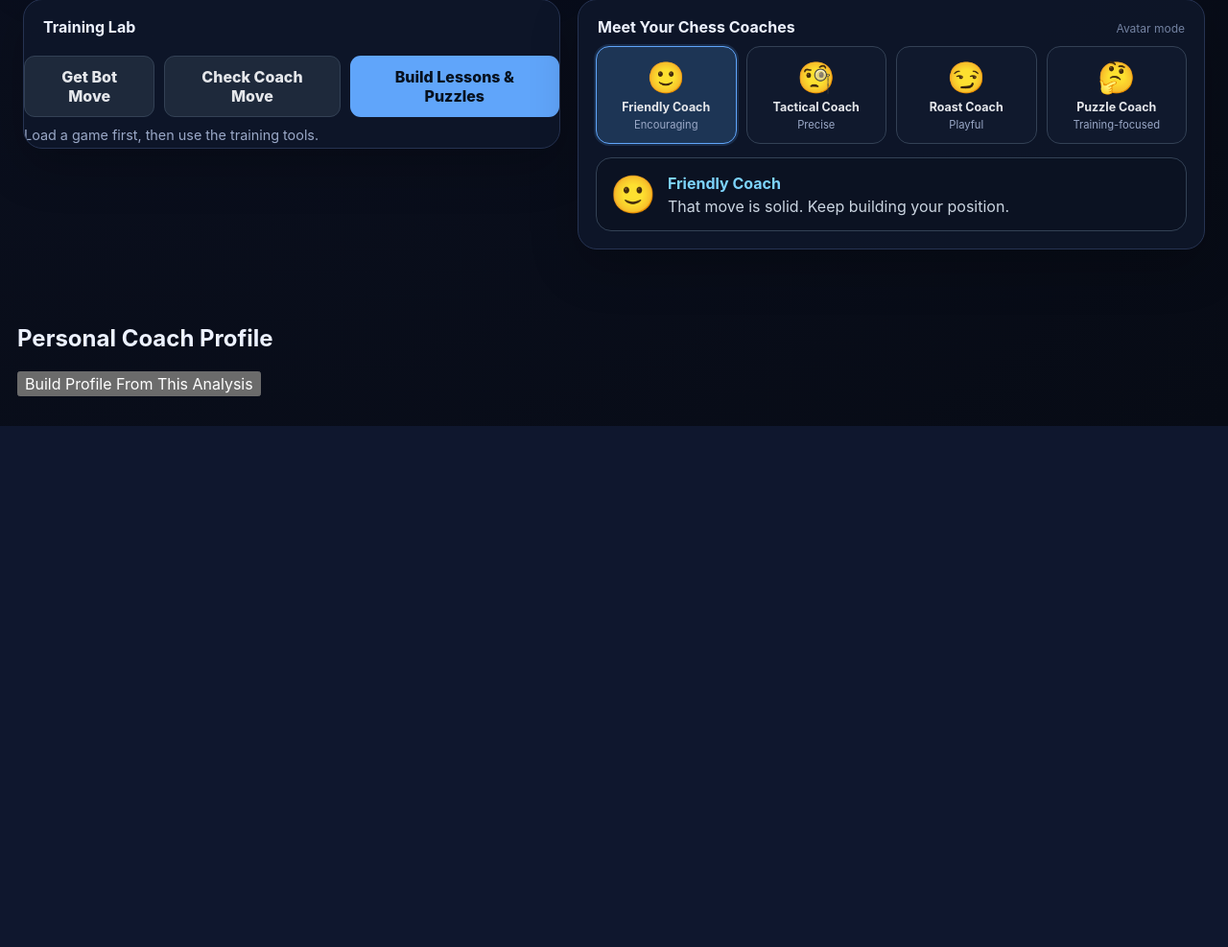
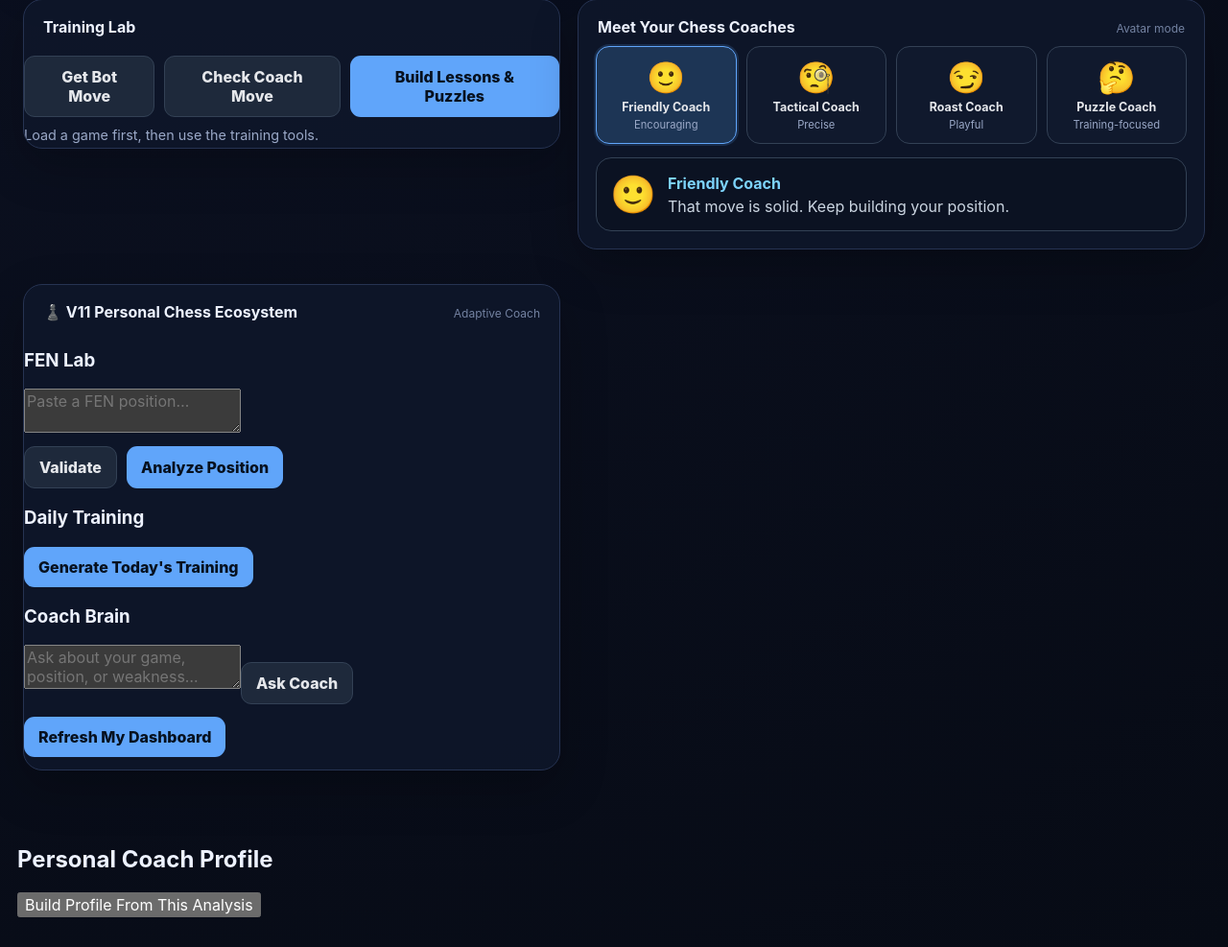
Before and after one commit to venkataishaan-ux/chess-ai-nextlevel, a Flask app: page / in a window 1280 px wide. Shown: the part 965-1952 px from the top of the page at 96% size. Before the commit the page ends 1409 px from the top, so only its background shows below. Run offline with Flask 3, Linux system fonts and the light colour scheme.

Commit message:
Add V11 adaptive coach dashboard UI

```diff
--- a/templates/index.html
+++ b/templates/index.html
@@ -59,6 +59,16 @@
         </div>
         <div id="coachBubble" class="coach-bubble"><span id="coachBubbleFace">🙂</span><div><strong id="coachBubbleName">Friendly Coach</strong><p id="coachBubbleText">Load a game and I’ll explain your moves.</p></div></div>
       </div>
+
+<div class="card v11-card" style="margin-top:18px">
+  <div class="card-head"><h2>♟️ V11 Personal Chess Ecosystem</h2><span class="move-counter">Adaptive Coach</span></div>
+  <div class="v11-grid">
+    <div><h3>FEN Lab</h3><textarea id="v11Fen" placeholder="Paste a FEN position…"></textarea><div class="actions"><button id="v11FenValidate" class="secondary">Validate</button><button id="v11FenAnalyze" class="primary">Analyze Position</button></div><pre id="v11FenOutput"></pre></div>
+    <div><h3>Daily Training</h3><button id="v11Daily" class="primary">Generate Today's Training</button><pre id="v11DailyOutput"></pre><h3>Coach Brain</h3><textarea id="v11CoachQuestion" placeholder="Ask about your game, position, or weakness…"></textarea><button id="v11CoachAsk" class="secondary">Ask Coach</button><pre id="v11CoachOutput"></pre></div>
+  </div>
+  <div class="v11-dashboard"><button id="v11DashboardBtn" class="primary">Refresh My Dashboard</button><pre id="v11DashboardOutput"></pre></div>
+</div>
+<script src="{{ url_for('static', filename='v11.js') }}?v=11.0"></script>
 </main>
 </div>
 <script src="{{ url_for('static', filename='app.js') }}?v=2.1.5"></script>
```
